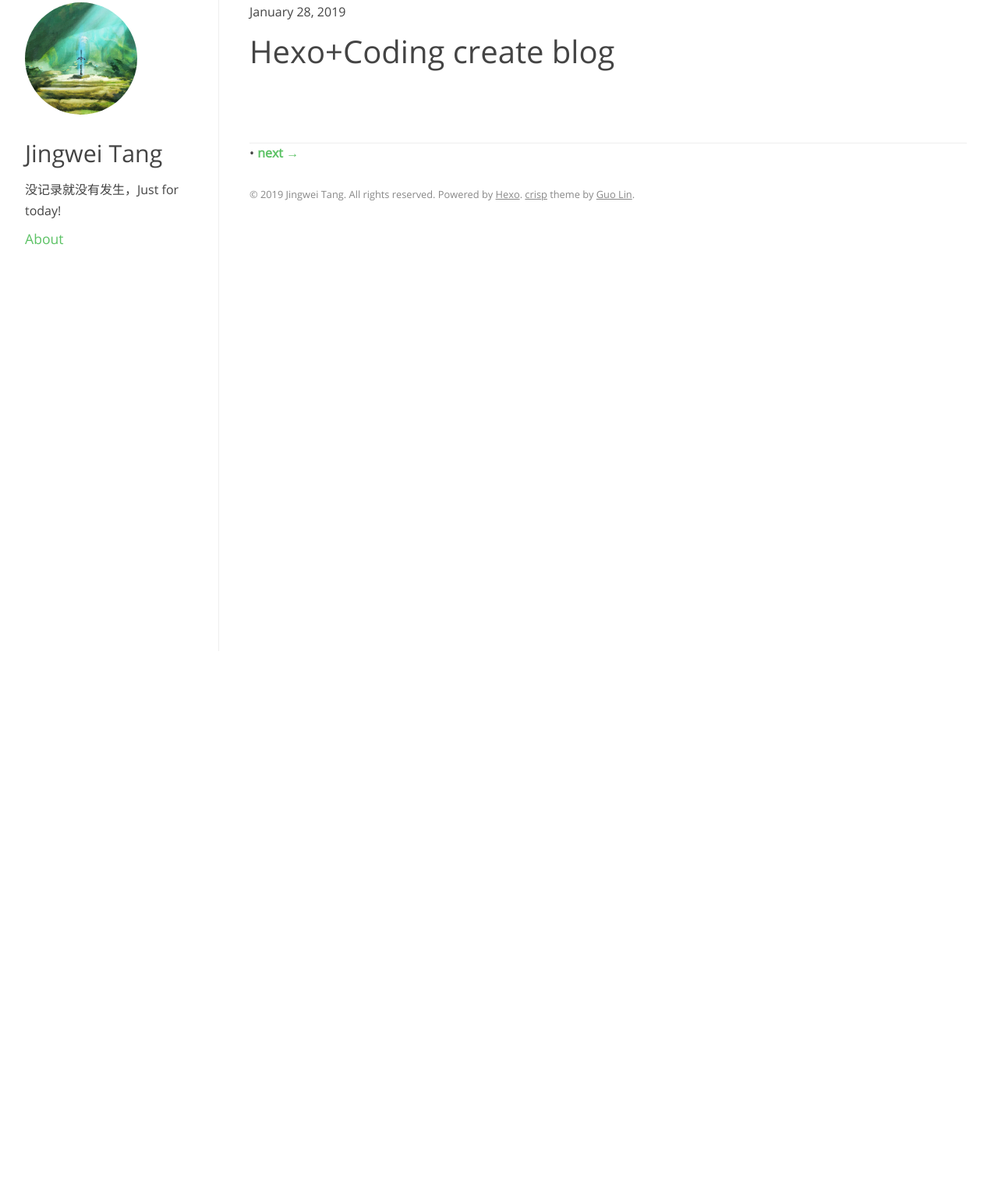
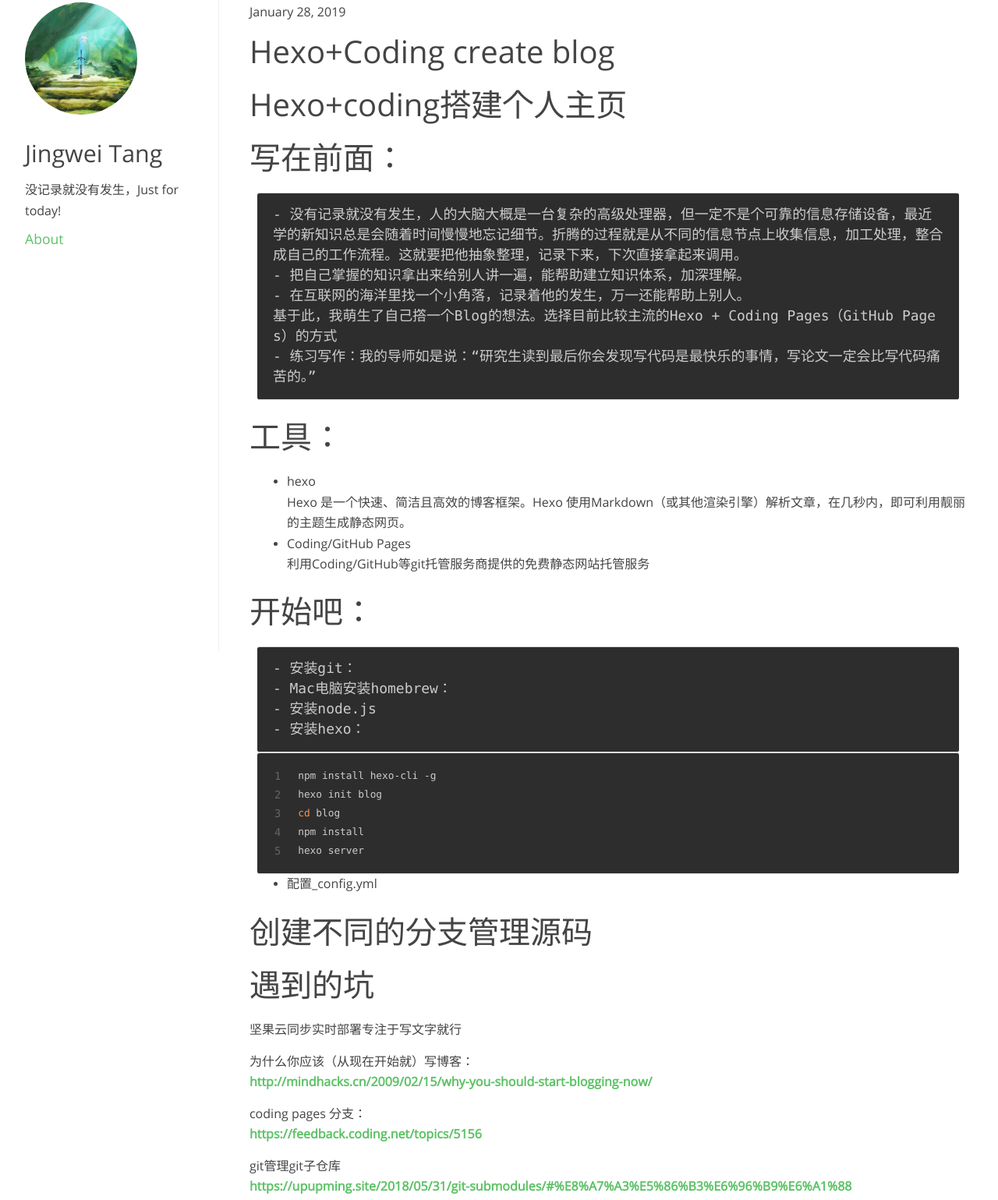
Before and after one commit to eejwtang/eejwtang.github.io, a plain HTML site: page 2019/01/28/Hexo-Coding-create-blog/index.html in a window 1280 px wide. Shown: the part 29-1568 px from the top of the page at 78% size. Before the commit the page ends 800 px from the top, so only its background shows below. Drawn offline with Linux system fonts and the light colour scheme; files whose address does not match are found by name.

Commit message:
Site updated: 2019-01-28 15:36:36

```diff
--- a/2019/01/28/Hexo-Coding-create-blog/index.html
+++ b/2019/01/28/Hexo-Coding-create-blog/index.html
@@ -45,6 +45,27 @@
 
   <h1 class="post-title">Hexo+Coding create blog</h1>
   <section class="post-content article-entry">
+    <h1 id="Hexo-coding搭建个人主页"><a href="#Hexo-coding搭建个人主页" class="headerlink" title="Hexo+coding搭建个人主页"></a>Hexo+coding搭建个人主页</h1><h1 id="写在前面："><a href="#写在前面：" class="headerlink" title="写在前面："></a>写在前面：</h1><pre><code>- 没有记录就没有发生，人的大脑大概是一台复杂的高级处理器，但一定不是个可靠的信息存储设备，最近学的新知识总是会随着时间慢慢地忘记细节。折腾的过程就是从不同的信息节点上收集信息，加工处理，整合成自己的工作流程。这就要把他抽象整理，记录下来，下次直接拿起来调用。
+- 把自己掌握的知识拿出来给别人讲一遍，能帮助建立知识体系，加深理解。
+- 在互联网的海洋里找一个小角落，记录着他的发生，万一还能帮助上别人。
+基于此，我萌生了自己撘一个Blog的想法。选择目前比较主流的Hexo + Coding Pages（GitHub Pages）的方式
+- 练习写作：我的导师如是说：“研究生读到最后你会发现写代码是最快乐的事情，写论文一定会比写代码痛苦的。”
+</code></pre><h1 id="工具："><a href="#工具：" class="headerlink" title="工具："></a>工具：</h1><ul>
+<li>hexo<br>Hexo 是一个快速、简洁且高效的博客框架。Hexo 使用Markdown（或其他渲染引擎）解析文章，在几秒内，即可利用靓丽的主题生成静态网页。</li>
+<li>Coding/GitHub Pages<br>利用Coding/GitHub等git托管服务商提供的免费静态网站托管服务</li>
+</ul>
+<h1 id="开始吧："><a href="#开始吧：" class="headerlink" title="开始吧："></a>开始吧：</h1><pre><code>- 安装git：
+- Mac电脑安装homebrew：
+- 安装node.js
+- 安装hexo：
+</code></pre><figure class="highlight sh"><table><tr><td class="gutter"><pre><span class="line">1</span><br><span class="line">2</span><br><span class="line">3</span><br><span class="line">4</span><br><span class="line">5</span><br></pre></td><td class="code"><pre><span class="line">npm install hexo-cli -g</span><br><span class="line">hexo init blog</span><br><span class="line"><span class="built_in">cd</span> blog</span><br><span class="line">npm install</span><br><span class="line">hexo server</span><br></pre></td></tr></table></figure>
+<ul>
+<li>配置_config.yml</li>
+</ul>
+<h1 id="创建不同的分支管理源码"><a href="#创建不同的分支管理源码" class="headerlink" title="创建不同的分支管理源码"></a>创建不同的分支管理源码</h1><h1 id="遇到的坑"><a href="#遇到的坑" class="headerlink" title="遇到的坑"></a>遇到的坑</h1><p>坚果云同步实时部署专注于写文字就行</p>
+<p>为什么你应该（从现在开始就）写博客：<br><a href="http://mindhacks.cn/2009/02/15/why-you-should-start-blogging-now/" target="_blank" rel="noopener">http://mindhacks.cn/2009/02/15/why-you-should-start-blogging-now/</a></p>
+<p>coding pages 分支：<br><a href="https://feedback.coding.net/topics/5156" target="_blank" rel="noopener">https://feedback.coding.net/topics/5156</a></p>
+<p>git管理git子仓库<br><a href="https://upupming.site/2018/05/31/git-submodules/#%E8%A7%A3%E5%86%B3%E6%96%B9%E6%A1%88" target="_blank" rel="noopener">https://upupming.site/2018/05/31/git-submodules/#%E8%A7%A3%E5%86%B3%E6%96%B9%E6%A1%88</a></p>
 
   </section>
   <footer class="post-footer">
```
